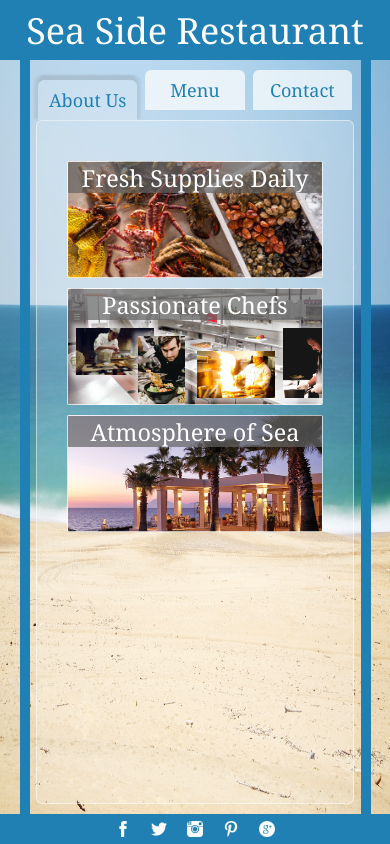
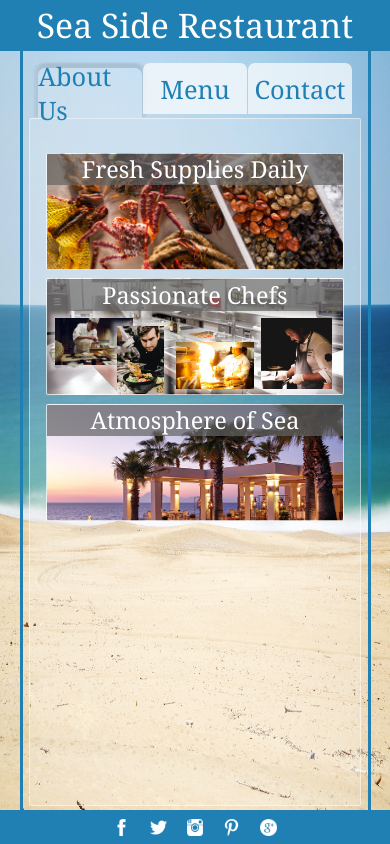
Before and after one commit to ioanniskousis/Restaurant, a website built with webpack: page dist/index.html in a window 390 px wide. Built offline with nearby package versions, Linux system fonts and the light colour scheme.

Commit message:
responsive navigator and about view

```diff
--- a/resources/stylesheets/style.css
+++ b/resources/stylesheets/style.css
@@ -16,14 +16,13 @@ body {
   background-image: url('../images/sea-side.jpg');
   background-size: 100% 100%;
   background-repeat: no-repeat;
-  background-color: rgb(250, 231, 196);
   background-position: center center;
 }
 
 header {
   position: sticky;
   top: 0;
-  height: 60px;
+  height: 6vh;
   width: 100%;
   background-color: rgb(32, 128, 180);
   display: flex;
@@ -33,16 +32,16 @@ header {
 
 .header-caption {
   color: white;
-  font-size: 36px;
+  font-size: 4vh;
 }
 
 main {
   margin: 0 auto;
-  height: calc(100vh - 90px);
+  height: calc(100vh - 10vh);
   width: 90%;
   /* max-width: 1400px; */
-  border-left: 10px solid rgb(32, 128, 180);
-  border-right: 10px solid rgb(32, 128, 180);
+  border-left: 0.8vw solid rgb(32, 128, 180);
+  border-right: 0.8vw solid rgb(32, 128, 180);
   position: relative;
 
 }
@@ -54,22 +53,22 @@ main {
 
 .content-navigator {
   position: absolute;
-  top: 10px;
+  top: 1.5vh;
   left: 0;
-  height: 40px;
+  height: 6vh;
   width: 100%;
   display: flex;
   justify-content: center;
   align-items: center;
   color: rgb(32, 128, 180);
-  font-size: 20px;
+  font-size: 3vh;
 }
 
 .navigateSelector {
   width: 30%;
   height: 100%;
-  margin: 0 4px;
-  border-radius: 6px 6px 0 0;
+  margin: 0 0.2vw;
+  border-radius: 0.8vh 0.8vh 0 0;
   background-color: rgba(255, 255, 255, 0.7);
   cursor: pointer;
   display: flex;
@@ -90,20 +89,20 @@ main {
 .selectedNavigator {
   box-shadow: -2px -3px 2px 2px rgba(100, 100, 100, 0.1), 2px -3px 2px 2px rgba(100, 100, 100, 0.1);
   background-color: rgba(255, 255, 255, 0.2);
+  margin-top: 1vh;
 }
 
 #content {
   position: absolute;
-  top: 60px;
+  top: 8vh;
   left: 2%;
   width: 96%;
-  height: calc(100% - 70px);
+  height: calc(100% - 8.5vh);
   background-color: rgba(255, 255, 255, 0.2);
   overflow-y: scroll;
-  padding-bottom: 20px;
   border: 1px solid rgba(255, 255, 255, 0.5);
-  border-radius: 6px;
-  padding: 30px;
+  border-radius: 0.5vw;
+  padding: 3vh 2vw;
 }
 
 .aboutItemCaption {
@@ -122,8 +121,8 @@ main {
 
 .aboutItem {
   position: relative;
-  margin: 10px 20px;
-  width: calc(100% - 40px);
+  margin: 1vh 2vw;
+  width: calc(100% - 4vw);
   height: 30vw;
   border-radius: 2px;
   border: 1px solid rgba(255, 255, 255, 0.7);
@@ -131,6 +130,18 @@ main {
   background-repeat: no-repeat;
   background-size: 100% auto;
   overflow: hidden;
+}
+
+.grabs {
+  background-image: url('../images/grabs.jpg');
+}
+
+.kitchen {
+  background-image: url('../images/kitchen.jpg');
+}
+
+.atmosphaire {
+  background-image: url('../images/atmosphaire.jpg');
 }
 
 .chef {
@@ -253,7 +264,7 @@ main {
   margin: 30px;
   padding: 10px;
   color: brown;
-  text-shadow: 0 0 6px rgba(100, 50, 10, 1);
+  /* text-shadow: 0 0 6px rgba(100, 50, 10, 1); */
 }
 
 .mapItem {
@@ -261,7 +272,7 @@ main {
 }
 
 footer {
-  height: 30px;
+  height: 4vh;
   background-color: rgb(32, 128, 180);
   display: flex;
   justify-content: center;
@@ -275,30 +286,21 @@ footer {
 }
 
 footer > img {
-  width: 16px;
-  height: 16px;
-  /* border-radius: 50%; */
+  width: 2vh;
+  height: 2vh;
   margin: 0 10px;
   cursor: pointer;
 }
 
-footer > img:hover {
-  background-color: rgba(255, 255, 255, 0.2);
-}
-
 @media screen and (max-width: 600px) {
-  .content-navigator {
+  /* .content-navigator {
     font-size: 18px;
   }
 
   .menuItem {
     margin: 10px 10px;
     width: calc(100% - 20px);
-  }
-
-  #content {
-    padding: 30px 10px;
-  }
+  } */
 
   .itemName {
     font-size: 18px;
--- a/src/aboutUs.js
+++ b/src/aboutUs.js
@@ -1,12 +1,8 @@
 import { gel, crel } from './utils';
-import grabsImg from '../resources/images/grabs.jpg';
-import kitchenImg from '../resources/images/kitchen.jpg';
-import atmosphaireImg from '../resources/images/atmosphaire.jpg';
 
 function renderGrabs(content) {
   const grabs = crel('div');
-  grabs.className = 'aboutItem';
-  grabs.style.backgroundImage = 'url('.concat(grabsImg).concat(')');
+  grabs.className = 'aboutItem grabs';
 
   const caption = crel('div');
   caption.className = 'aboutItemCaption';
@@ -18,8 +14,7 @@ function renderGrabs(content) {
 
 function renderChefs(content) {
   const checfs = crel('div');
-  checfs.className = 'aboutItem';
-  checfs.style.backgroundImage = 'url('.concat(kitchenImg).concat(')');
+  checfs.className = 'aboutItem kitchen';
 
   const caption = crel('div');
   caption.className = 'aboutItemCaption';
@@ -47,8 +42,7 @@ function renderChefs(content) {
 
 function renderAtmosphaire(content) {
   const atmosphaire = crel('div');
-  atmosphaire.className = 'aboutItem';
-  atmosphaire.style.backgroundImage = 'url('.concat(atmosphaireImg).concat(')');
+  atmosphaire.className = 'aboutItem atmosphaire';
 
   const caption = crel('div');
   caption.className = 'aboutItemCaption';
--- a/src/index.js
+++ b/src/index.js
@@ -1,3 +1,4 @@
+import './skeleton';
 import renderAboutUs from './aboutUs';
 import renderMenu from './menu';
 import renderContact from './contact';
--- a/src/navigator.js
+++ b/src/navigator.js
@@ -1,9 +1,6 @@
 import { gel, crel } from './utils';
 
 function resetNavigator() {
-  gel('aboutUsNavigatorItem').style.marginTop = '0';
-  gel('menuNavigatorItem').style.marginTop = '0';
-  gel('contactNavigatorItem').style.marginTop = '0';
   gel('aboutUsNavigatorItem').className = 'navigateSelector';
   gel('menuNavigatorItem').className = 'navigateSelector';
   gel('contactNavigatorItem').className = 'navigateSelector';
@@ -12,7 +9,6 @@ function resetNavigator() {
 function selectNavigatorItem(index, navigatorCallBack) {
   resetNavigator();
   const navigatorItems = ['aboutUsNavigatorItem', 'menuNavigatorItem', 'contactNavigatorItem'];
-  gel(navigatorItems[index]).style.marginTop = '20px';
   gel(navigatorItems[index]).className = 'navigateSelector selectedNavigator';
   navigatorCallBack(index);
 }
--- /dev/null
+++ b/src/skeleton.js
@@ -0,0 +1,34 @@
+import { gel, crel } from './utils';
+import facebookImg from '../resources/images/facebook-24.png';
+import twitterImg from '../resources/images/twitter-24.png';
+import instaImg from '../resources/images/instagram-24.png';
+import pinteImg from '../resources/images/pinterest-24.png';
+import googleImg from '../resources/images/google-plus-4-24.png';
+
+// const linkImage = crel('link');
+// linkImage.setAttribute('', '');
+
+// document.head.appendChild('');
+
+const footer = gel('footer');
+
+const fb = crel('img');
+fb.src = facebookImg;
+
+const tt = crel('img');
+tt.src = twitterImg;
+
+const inst = crel('img');
+inst.src = instaImg;
+
+const pin = crel('img');
+pin.src = pinteImg;
+
+const ggl = crel('img');
+ggl.src = googleImg;
+
+footer.appendChild(fb);
+footer.appendChild(tt);
+footer.appendChild(inst);
+footer.appendChild(pin);
+footer.appendChild(ggl);
```
Also changed, not shown: README.md, dist/16b3234e15bf0aece98cc40015b2cb53.png (added), dist/346bf872db585e1d58998c7fa55ab17d.png (added), dist/9326132372bb96723234de1241f019aa.png (added), dist/e68027a8af48133cf32ba5feb3c4f5b0.png (added), dist/fb53c6db0ca0cf7d438ce584f355ded1.png (added), dist/index.html, dist/main.js.
